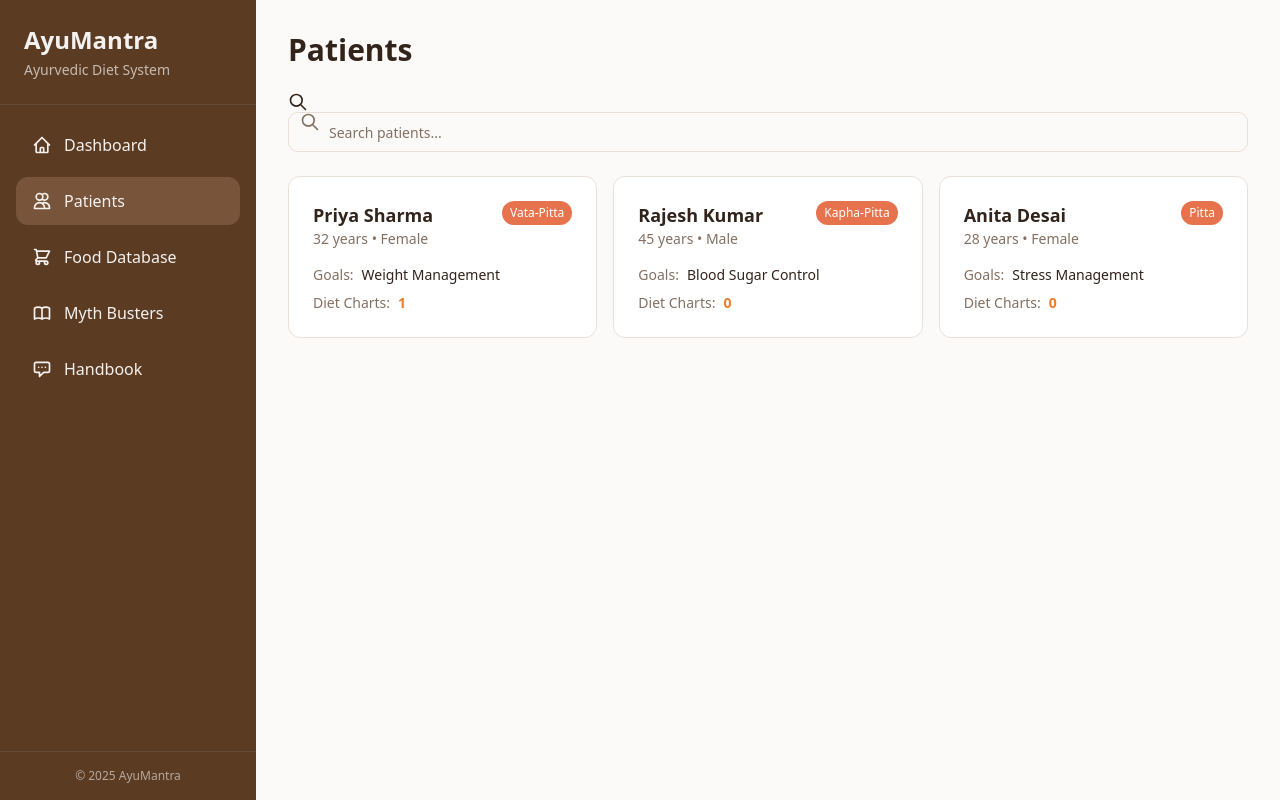
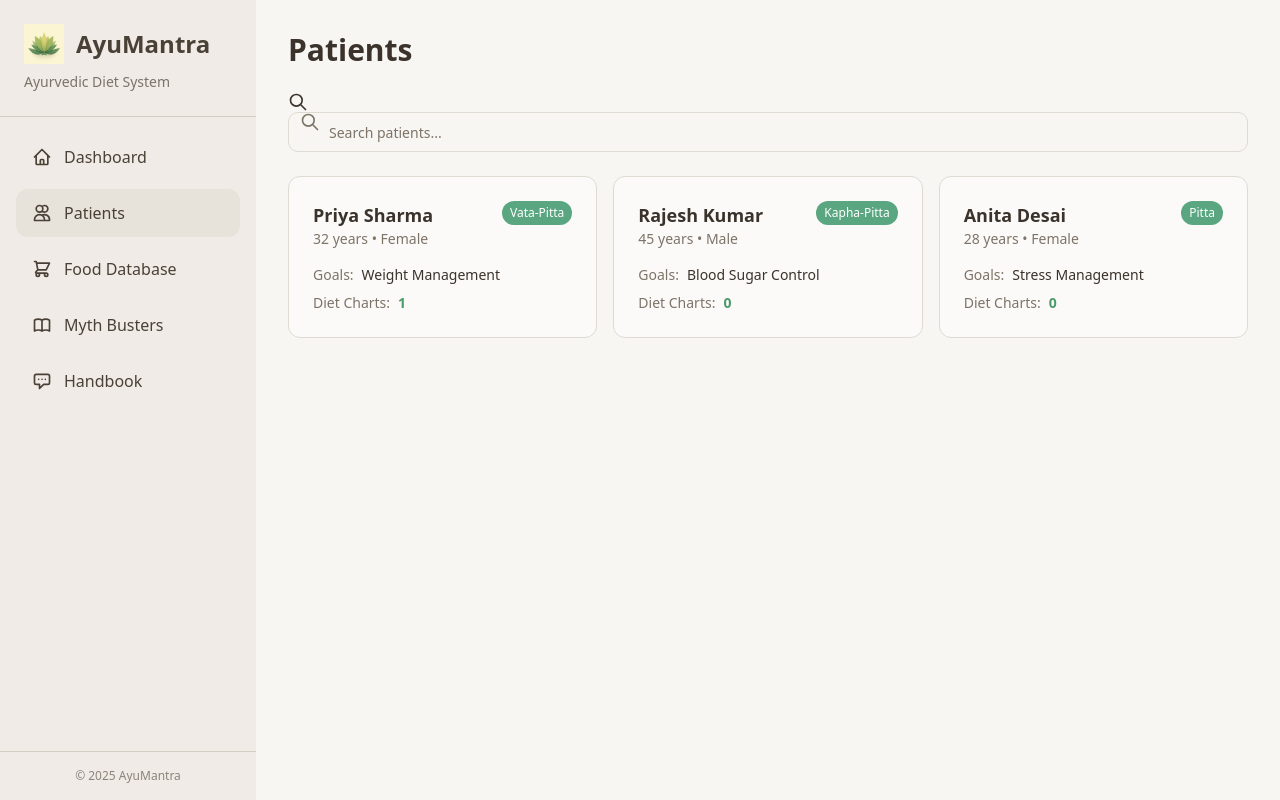
Before and after one commit to prisha-14/ayurmantra, a React (Vite) app: page / in a window 1280 px wide. Built offline with nearby package versions, Linux system fonts and the light colour scheme; the HTML template or start-up script is replaced by a standard one.

Commit message:
Refine color palette and add icon

```diff
--- a/index.html
+++ b/index.html
@@ -2,6 +2,7 @@
 <html lang="en">
   <head>
     <meta charset="UTF-8" />
+    <link rel="icon" type="image/png" href="/ayumantra-icon.png" />
     <meta name="viewport" content="width=device-width, initial-scale=1.0" />
     <title>AyuMantra</title>
     <meta name="description" content="Ayurvedic Diet Management System for Dietitians" />
--- a/src/index.css
+++ b/src/index.css
@@ -8,95 +8,97 @@ All colors MUST be HSL.
 
 @layer base {
   :root {
-    --background: 30 40% 98%;
-    --foreground: 25 30% 15%;
+    --background: 45 25% 96%;
+    --foreground: 30 15% 20%;
 
-    --card: 0 0% 100%;
-    --card-foreground: 25 30% 15%;
+    --card: 40 30% 98%;
+    --card-foreground: 30 15% 20%;
 
-    --popover: 0 0% 100%;
-    --popover-foreground: 25 30% 15%;
+    --popover: 40 30% 98%;
+    --popover-foreground: 30 15% 20%;
 
-    --primary: 25 85% 55%;
+    --primary: 145 35% 45%;
     --primary-foreground: 0 0% 100%;
 
-    --secondary: 35 80% 65%;
-    --secondary-foreground: 25 20% 20%;
+    --secondary: 35 40% 55%;
+    --secondary-foreground: 0 0% 100%;
 
-    --muted: 30 30% 95%;
-    --muted-foreground: 25 15% 45%;
+    --muted: 40 20% 92%;
+    --muted-foreground: 30 10% 45%;
 
-    --accent: 15 75% 60%;
+    --accent: 150 30% 50%;
     --accent-foreground: 0 0% 100%;
 
-    --destructive: 0 84.2% 60.2%;
+    --destructive: 0 70% 50%;
     --destructive-foreground: 0 0% 98%;
 
-    --border: 30 25% 88%;
-    --input: 30 25% 88%;
-    --ring: 25 85% 55%;
+    --border: 40 15% 85%;
+    --input: 40 15% 85%;
+    --ring: 145 35% 45%;
 
     --radius: 0.75rem;
 
-    --sidebar-background: 25 45% 25%;
-    --sidebar-foreground: 30 15% 95%;
-    --sidebar-primary: 25 85% 55%;
+    --sidebar-background: 35 25% 92%;
+    --sidebar-foreground: 30 15% 25%;
+    --sidebar-primary: 145 35% 45%;
     --sidebar-primary-foreground: 0 0% 100%;
-    --sidebar-accent: 25 35% 35%;
-    --sidebar-accent-foreground: 30 10% 95%;
-    --sidebar-border: 25 30% 30%;
-    --sidebar-ring: 25 85% 55%;
+    --sidebar-accent: 40 20% 88%;
+    --sidebar-accent-foreground: 30 15% 25%;
+    --sidebar-border: 40 15% 80%;
+    --sidebar-ring: 145 35% 45%;
 
-    --chart-1: 25 85% 55%;
-    --chart-2: 35 80% 65%;
-    --chart-3: 15 75% 60%;
-    --chart-4: 30 70% 50%;
-    --chart-5: 20 65% 70%;
+    --chart-1: 145 35% 45%;
+    --chart-2: 35 40% 55%;
+    --chart-3: 150 30% 50%;
+    --chart-4: 140 30% 40%;
+    --chart-5: 40 35% 60%;
 
-    --gradient-primary: linear-gradient(135deg, hsl(25 85% 55%), hsl(35 80% 65%));
-    --gradient-accent: linear-gradient(180deg, hsl(30 40% 98%), hsl(35 50% 95%));
-    --shadow-soft: 0 2px 8px -2px hsl(25 85% 55% / 0.08);
-    --shadow-medium: 0 4px 16px -4px hsl(25 85% 55% / 0.12);
+    --gradient-primary: linear-gradient(135deg, hsl(145 35% 45%), hsl(150 30% 50%));
+    --gradient-accent: linear-gradient(180deg, hsl(45 25% 96%), hsl(40 30% 92%));
+    --gradient-hero: linear-gradient(120deg, hsl(145 35% 45% / 0.1), hsl(40 30% 92%));
+    --shadow-soft: 0 2px 8px -2px hsl(145 35% 45% / 0.08);
+    --shadow-medium: 0 4px 16px -4px hsl(145 35% 45% / 0.12);
+    --shadow-elevated: 0 8px 24px -8px hsl(145 35% 45% / 0.16);
     --transition-smooth: all 0.3s cubic-bezier(0.4, 0, 0.2, 1);
   }
 
   .dark {
-    --background: 25 30% 10%;
-    --foreground: 30 15% 90%;
+    --background: 30 15% 12%;
+    --foreground: 40 20% 90%;
 
-    --card: 25 25% 14%;
-    --card-foreground: 30 15% 90%;
+    --card: 30 15% 16%;
+    --card-foreground: 40 20% 90%;
 
-    --popover: 25 25% 12%;
-    --popover-foreground: 30 15% 90%;
+    --popover: 30 15% 14%;
+    --popover-foreground: 40 20% 90%;
 
-    --primary: 25 85% 60%;
+    --primary: 145 35% 50%;
     --primary-foreground: 0 0% 100%;
 
-    --secondary: 35 80% 60%;
+    --secondary: 35 40% 50%;
     --secondary-foreground: 0 0% 100%;
 
-    --muted: 25 20% 22%;
-    --muted-foreground: 30 10% 65%;
+    --muted: 30 15% 22%;
+    --muted-foreground: 40 10% 65%;
 
-    --accent: 15 75% 55%;
+    --accent: 150 30% 45%;
     --accent-foreground: 0 0% 100%;
 
-    --destructive: 0 62.8% 30.6%;
+    --destructive: 0 62.8% 45%;
     --destructive-foreground: 0 0% 98%;
 
-    --border: 25 20% 25%;
-    --input: 25 20% 25%;
-    --ring: 25 85% 60%;
+    --border: 30 12% 25%;
+    --input: 30 12% 25%;
+    --ring: 145 35% 50%;
 
-    --sidebar-background: 25 35% 12%;
-    --sidebar-foreground: 30 10% 85%;
-    --sidebar-primary: 25 85% 60%;
+    --sidebar-background: 30 20% 10%;
+    --sidebar-foreground: 40 15% 85%;
+    --sidebar-primary: 145 35% 50%;
     --sidebar-primary-foreground: 0 0% 100%;
-    --sidebar-accent: 25 25% 20%;
-    --sidebar-accent-foreground: 30 10% 85%;
-    --sidebar-border: 25 20% 18%;
-    --sidebar-ring: 25 85% 60%;
+    --sidebar-accent: 30 15% 18%;
+    --sidebar-accent-foreground: 40 15% 85%;
+    --sidebar-border: 30 12% 20%;
+    --sidebar-ring: 145 35% 50%;
   }
 }
 
--- a/src/pages/Index.tsx
+++ b/src/pages/Index.tsx
@@ -900,8 +900,11 @@ const Index = () => {
       {/* Sidebar */}
       <div className="w-64 bg-sidebar text-sidebar-foreground shadow-[var(--shadow-medium)] flex flex-col">
         <div className="p-6 border-b border-sidebar-border">
-          <h1 className="text-2xl font-bold">AyuMantra</h1>
-          <p className="text-sm text-sidebar-foreground/70 mt-1">Ayurvedic Diet System</p>
+          <div className="flex items-center gap-3 mb-2">
+            <img src="/ayumantra-icon.png" alt="AyuMantra" className="w-10 h-10" />
+            <h1 className="text-2xl font-bold">AyuMantra</h1>
+          </div>
+          <p className="text-sm text-sidebar-foreground/70">Ayurvedic Diet System</p>
         </div>
 
         <nav className="flex-1 p-4 space-y-2">
```
Also changed, not shown: public/ayumantra-icon.png (added), src/assets/ayumantra-logo.png (added).
